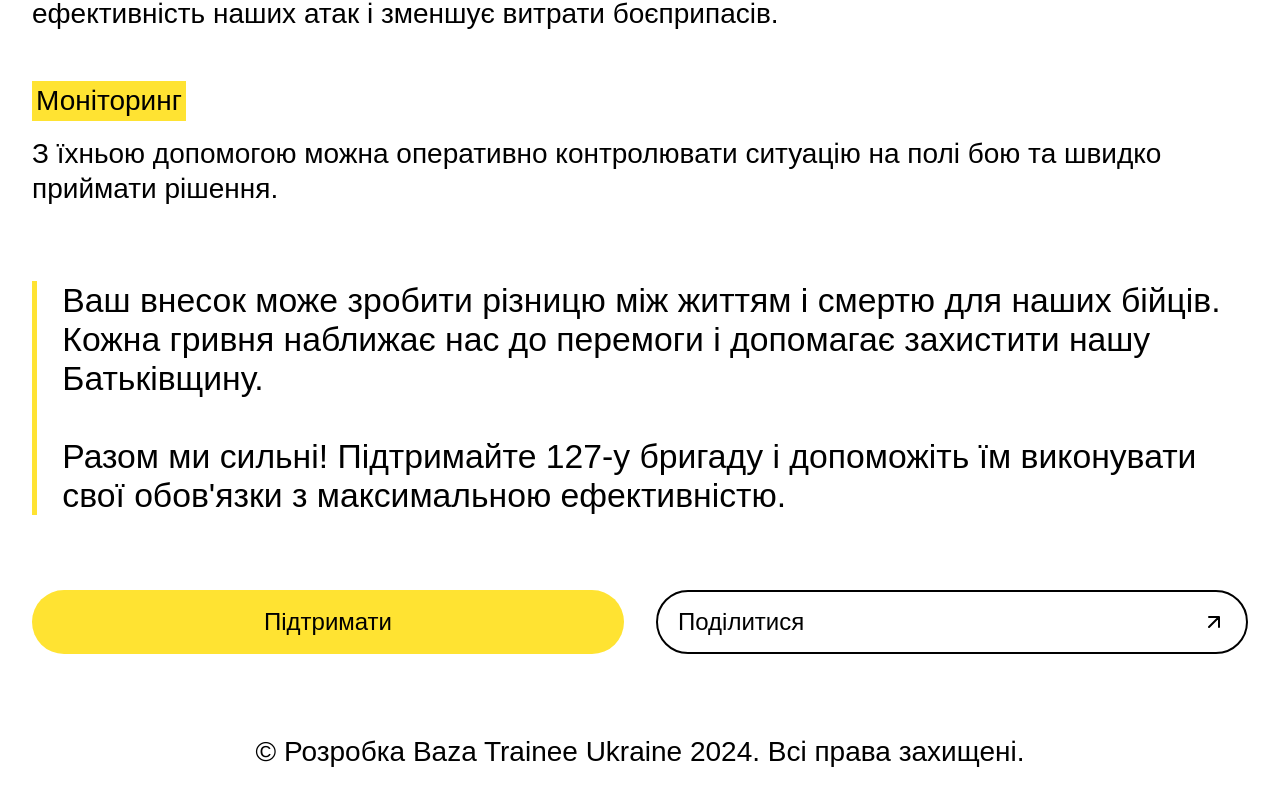
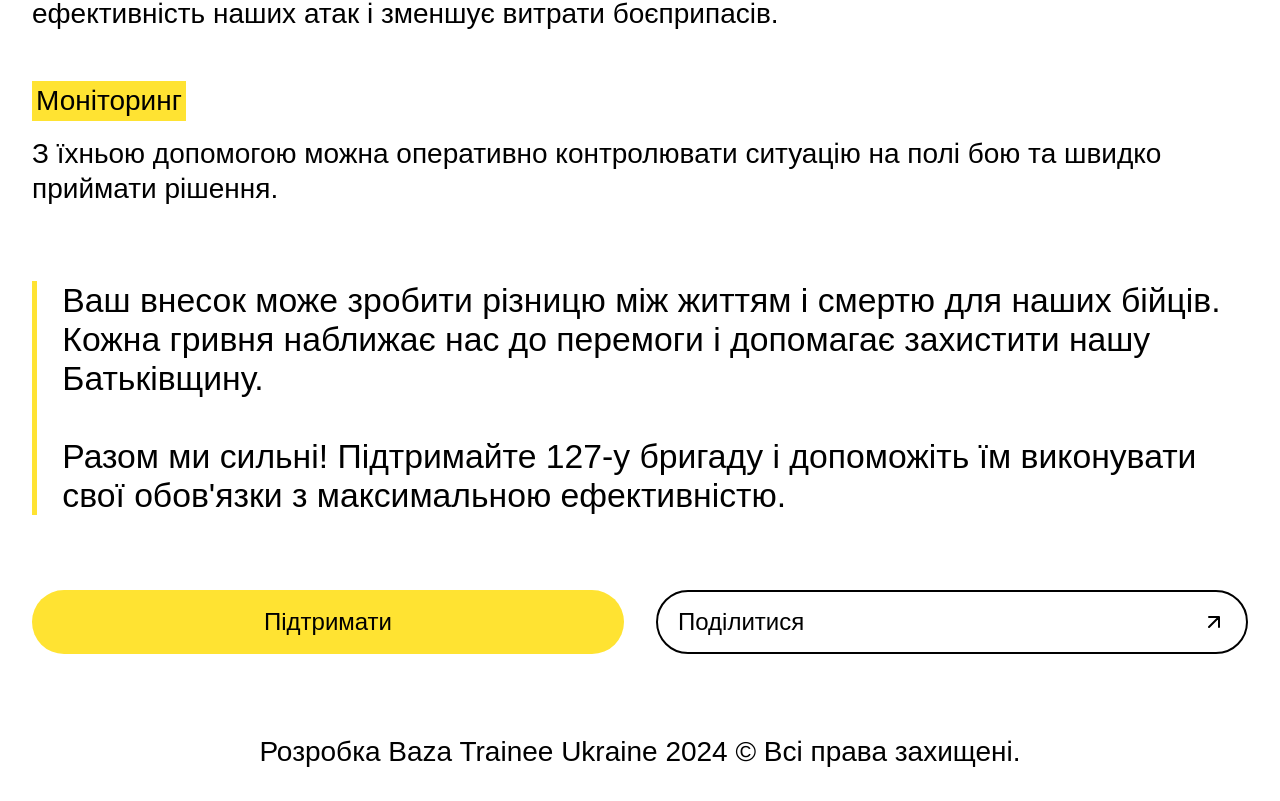
Before and after one commit to baza-trainee/127-zbir, a React (Vite) app: page / in a window 1280 px wide. Shown: the part 3611-4412 px from the top of the page. Built offline with nearby package versions, Linux system fonts and the light colour scheme; a web font is replaced by a local one.

Commit message:
fix: Update pagination configuration in Slider component

```diff
--- a/src/components/About/Slider.jsx
+++ b/src/components/About/Slider.jsx
@@ -12,7 +12,9 @@ export const Slider = () => {
   return (
     <>
       <Swiper
-        pagination={true}
+        pagination={{
+          clickable: true,
+        }}
         keyboard={true}
         cssMode={true}
         loop={true}
--- a/src/components/Footer/Footer.jsx
+++ b/src/components/Footer/Footer.jsx
@@ -3,7 +3,7 @@ const Footer = () => {
   return (
     <footer className="section container">
       <p className={`text ${S.footer_text}`}>
-        &copy; Розробка Baza Trainee Ukraine 2024. Всі права захищені.
+        Розробка Baza Trainee Ukraine 2024 &copy; Всі права захищені.
       </p>
     </footer>
   );
--- a/src/components/Reason/Reason.jsx
+++ b/src/components/Reason/Reason.jsx
@@ -4,7 +4,7 @@ import S from "./reason.module.scss";
 
 const Reason = () => {
   return (
-    <section className={`section ${S.reason}`}>
+    <section className={`section ${S.reason}`} id="reason">
       <div className="container">
         <h2 className="title">Навіщо нам потрібні дрони?</h2>
         <div className={S.reason__items}>
--- a/src/components/SupportShareButtons/supportShareButtons.module.scss
+++ b/src/components/SupportShareButtons/supportShareButtons.module.scss
@@ -1,5 +1,4 @@
 .btns {
-  width: 100%;
     display: flex;
     justify-content: space-between;
     gap: 32px;
```
Lines whose indentation alone changed are shown as unchanged.
